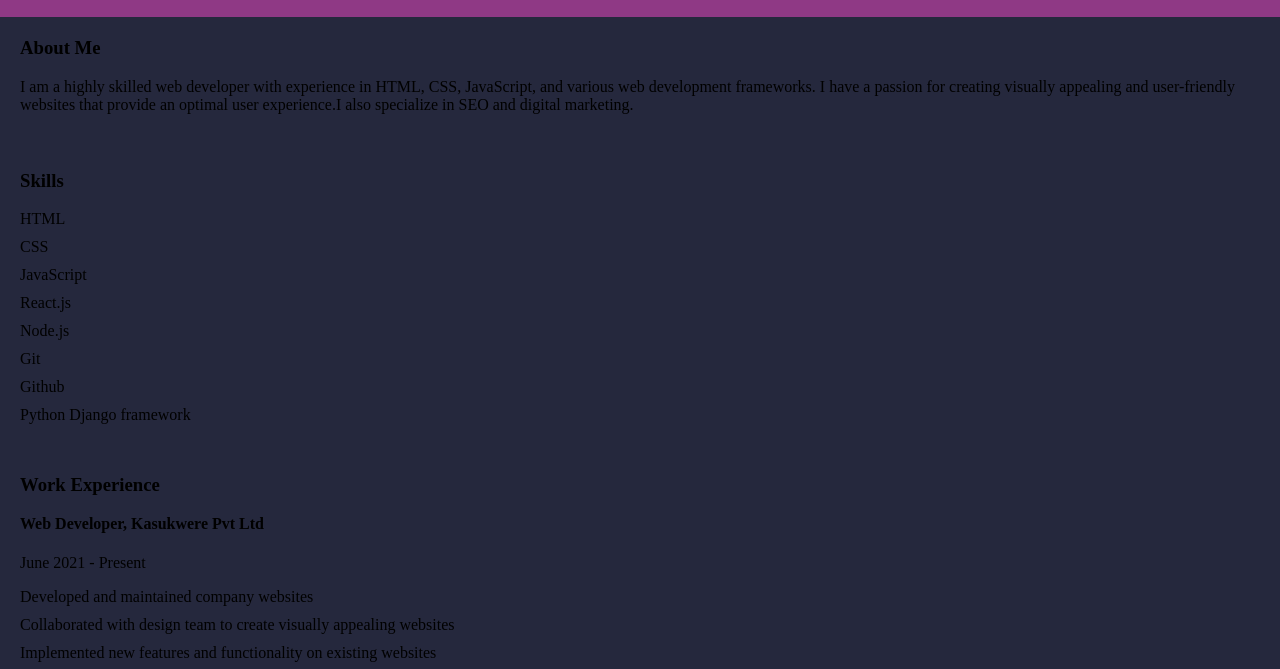
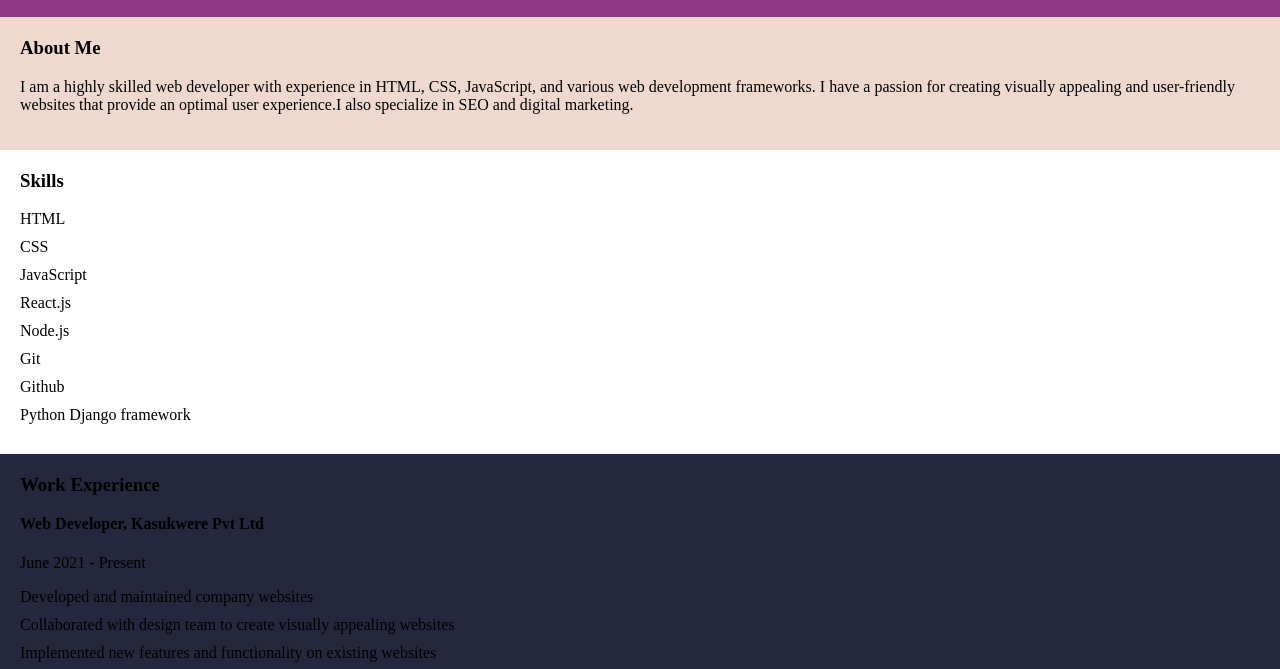
Before and after one commit to mwarsss/mwarsss.github.io, a plain HTML site: page index.html in a window 1280 px wide. Shown: the part 110-779 px from the top of the page. Drawn offline with Linux system fonts and the light colour scheme.

Commit message:
Update style.css

```diff
--- a/style.css
+++ b/style.css
@@ -51,11 +51,11 @@ footer {
 }
 
 #about {
-	background-color: #25283D;
+	background-color: #EFD9CE;
 }
 
 #skills {
-	background-color: #25283D;
+	background-color: #ffffff;
 }
 
 #experience {
```
